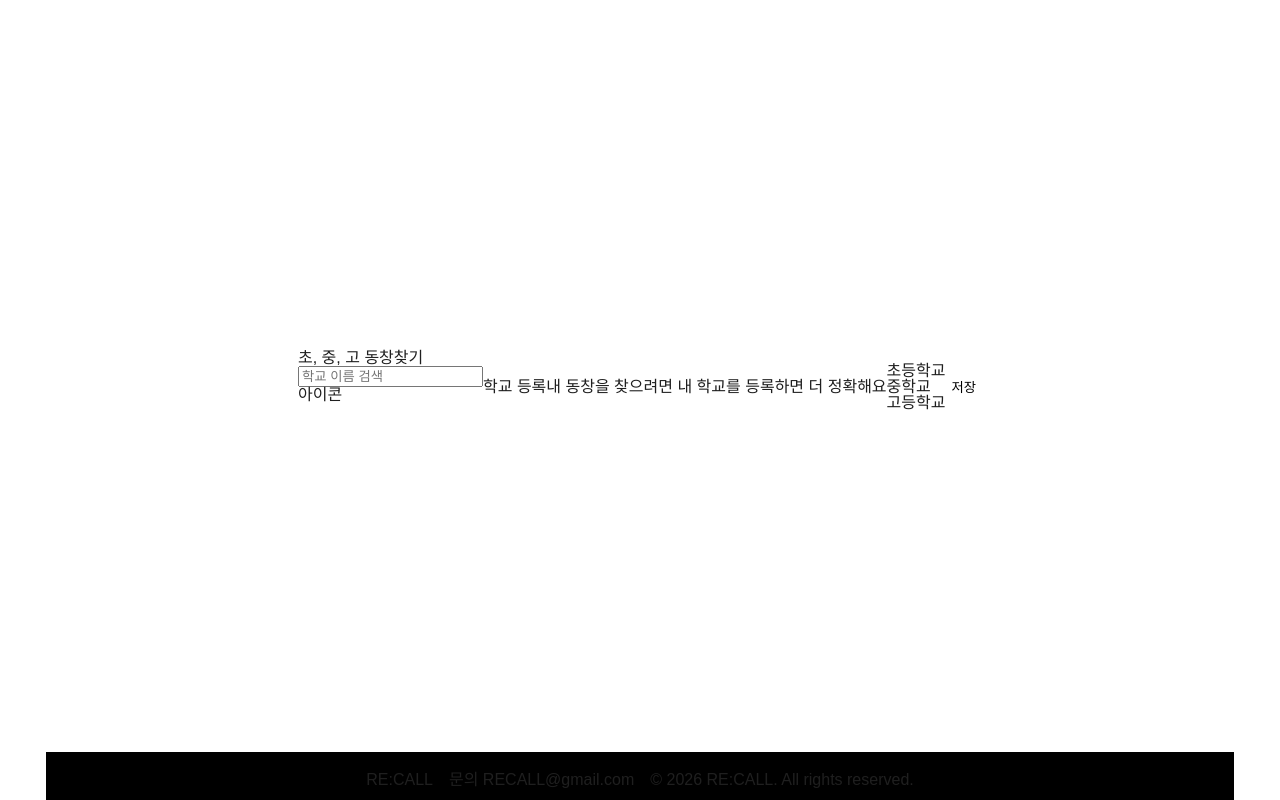
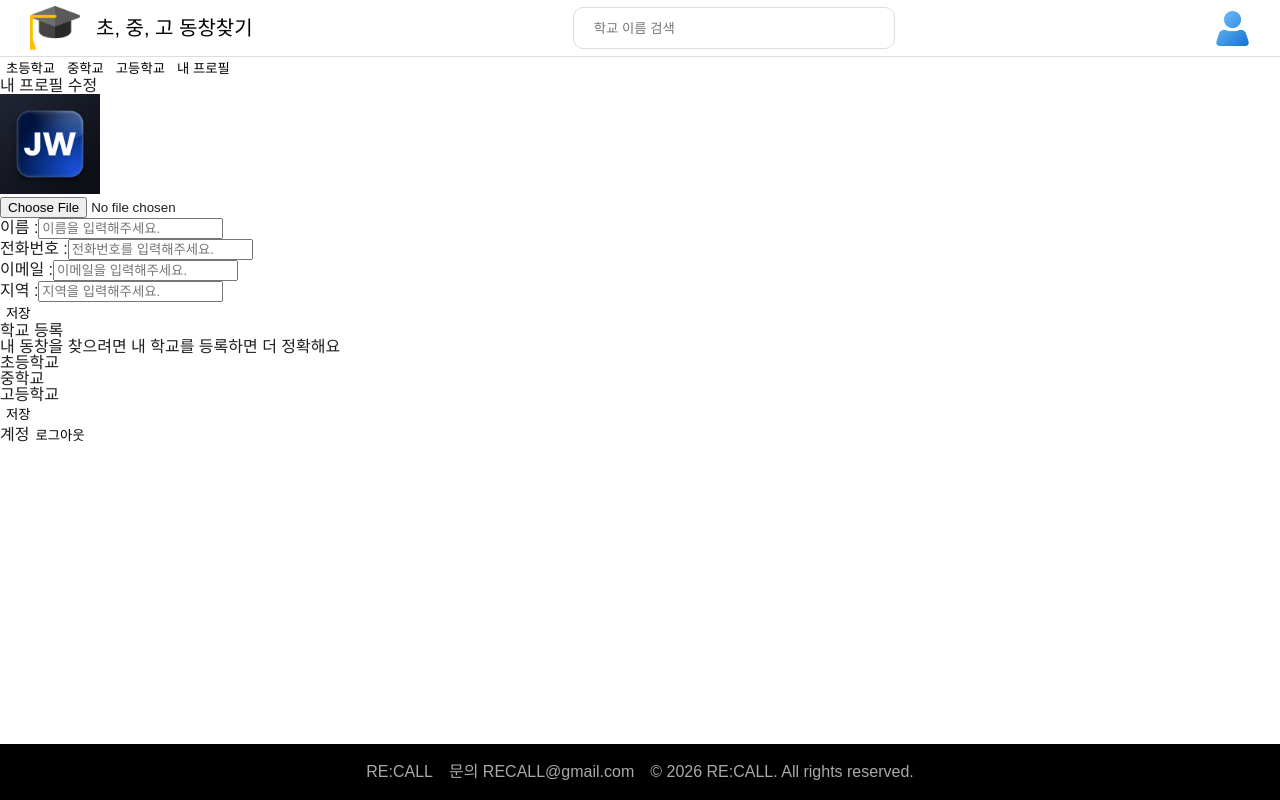
Before and after one commit to sw-2-2/recall-frontend, a React (Vite) app: page /profile in a window 1280 px wide. Shown: the top 800 px of the page. Built offline with nearby package versions, Linux system fonts and the light colour scheme.

Commit message:
style:로그인페이지, 푸터 해결

```diff
--- a/src/App.css
+++ b/src/App.css
@@ -3,7 +3,25 @@
   color: #1f1f1f;
 }
 
+html,
+body,
 #root {
+  height: 100%;
   margin: 0;
   padding: 0;
 }
+
+.appShell {
+  min-height: 100vh;
+  display: flex;
+  flex-direction: column;
+}
+
+.appMain {
+  flex: 1;
+  display: flex;
+}
+
+.appMain > * {
+  flex: 1;
+}
--- a/src/App.tsx
+++ b/src/App.tsx
@@ -1,15 +1,12 @@
-import { NavLink, Navigate, Route, Routes } from 'react-router-dom'
+import { Route, Routes } from 'react-router-dom'
 import './App.css'
-import AlumniListPage from './pages/AlumniListPage'
 import LoginPage from './pages/LoginPage'
 import ProfilePage from './pages/ProfilePage'
-import SchoolListPage from './pages/SchoolListPage'
-import TopBar from './components/ui/TopBar'
 import PageFooter from './components/ui/PageFooter'
 
 function App() {
   return (
-    <div className="">
+    <div className="appShell">
       {/* <TopBar></TopBar>
       <nav className="">
         <NavLink to="/">로그인</NavLink>
@@ -18,6 +15,7 @@ function App() {
         <NavLink to="/alumni">동창 리스트</NavLink>
       </nav> */}
 
+      <main className="appMain">
         <Routes>
           <Route path="/" element={<LoginPage />} />
           {/* <Route path="/schools" element={<SchoolListPage />} /> */}
@@ -25,7 +23,7 @@ function App() {
           {/* <Route path="/alumni" element={<AlumniListPage />} /> */}
           {/* <Route path="*" element={<Navigate to="/" replace />} /> */}
         </Routes>
-
+      </main>
       <PageFooter />
     </div>
   )
--- a/src/components/styles/PageFooter.module.css
+++ b/src/components/styles/PageFooter.module.css
@@ -1,8 +1,6 @@
 .footer {
     background-color: black;
-    width: 100%;
-    max-width: 71.25rem;
-    margin: 0 auto;
+    color:darkgray;
     padding: 1.25rem 1.5rem;
     display: flex;
     align-items: center;
--- /dev/null
+++ b/src/components/styles/TopBar.module.css
@@ -0,0 +1,51 @@
+.MainButton {
+    vertical-align: middle;
+    display: flex;
+    align-items: center;
+    flex-direction: row;
+    justify-content: space-between;
+    gap: 16px;
+    font-size: 20px;
+}
+
+.icon {
+    width: 50px;
+    height: 50px;
+}
+
+.HeaderDiv {
+    height: 7vh;
+    padding: 0 30px;
+    text-align: center;
+    vertical-align: middle;
+    display: flex;
+    align-items: center;
+    flex-direction: row;
+    justify-content: space-between;
+    border-width: 0px 0px 1px;
+    border-style: solid;
+    border-color: #dddddd;
+}
+
+.SchoolInput {
+    width: 35vh;
+    height: 30px;
+    border: 1.5px solid #dddddd;
+    border-radius: 10px;
+    padding: 5px 20px;
+}
+
+input[type=button] {
+    width: 35px;
+    height: 35px;
+    cursor: pointer;
+}
+
+.userIcon {
+    background-image: url("../../assets/icons/user-icon.png");
+    background-repeat: no-repeat;
+    background-position: center;
+    background-size: cover;
+    border: none;
+    background-color: white;
+}
--- a/src/components/ui/TopBar.tsx
+++ b/src/components/ui/TopBar.tsx
@@ -1,10 +1,22 @@
+import style from "../styles/TopBar.module.css"
+import graduationIcon from "../../assets/icons/graduation-icon.png"
+import { Link } from "react-router-dom";
+
 const TopBar = () => {
   return (
-  <header>
-    <div className = "">초, 중, 고 동창찾기</div>
-    <input className = "" placeholder = "학교 이름 검색"></input>
-    <div>아이콘</div>
-  </header>
+    <div className={style.HeaderDiv}>
+      <Link to={'/'} className={style.MainButton} style={{
+        color: "black",
+        textDecorationLine: "none"
+      }}>
+        <img className={style.icon} src={graduationIcon} />
+        초, 중, 고 동창찾기
+      </Link>
+      <input className={style.SchoolInput} placeholder="학교 이름 검색" />
+      <Link to={'/profile'}>
+        <input type="button" id="user" className={style.userIcon} />
+      </Link>
+    </div>
   )
 }
 
--- a/src/index.css
+++ b/src/index.css
@@ -31,6 +31,9 @@ footer, header, hgroup, menu, nav {
 body {
     line-height: 1;
 }
+html, body, #root {
+    height: 100%;
+}
 ol, ul {
     list-style: none;
 }
--- a/src/pages/LoginPage.tsx
+++ b/src/pages/LoginPage.tsx
@@ -4,21 +4,21 @@ import kakaoLoginImg from '../assets/images/kakao_login_large_wide.png'
 
 function LoginPage() {
   return (
-    <section>
+    <div className={style.LoginPage}>
       <div className={style.LoginPageBasic}>
         <div className={style.LoginPageText}>
           <div>안녕하세요</div>
           <div>RE:CALL 입니다.</div>
-          <p style={{fontSize:'16px'}}>찾고 싶은 추억의 친구가 있으신가요?</p>
+          <p style={{ fontSize: '16px' }}>찾고 싶은 추억의 친구가 있으신가요?</p>
         </div>
-        <div>
-          <div className={style.LoginButton}>LOGIN</div><br/>
-          <button type="button">
+        <div className={style.LoginButton}>
+          <div style={{marginLeft:'10px'}}>LOGIN</div><br/>
+          <button type="button" >
             <img src={kakaoLoginImg} />
           </button>
         </div>
       </div>
-    </section>
+    </div>
   )
 }
 
--- a/src/pages/styles/LoginPage.module.css
+++ b/src/pages/styles/LoginPage.module.css
@@ -1,9 +1,8 @@
-section {
+.LoginPage {
     display: flex;
     justify-content: center;
     align-items: center;
-    height: 94vh;
-
+    min-height: 100%;
 }
 
 button {
@@ -11,7 +10,7 @@ button {
 }
 
 img {
-    width: 30vh;
+    width: 350px;
 }
 
 .LoginPageBasic {
@@ -36,4 +35,5 @@ img {
 .LoginButton {
     text-align: left;
     padding-left: 6px;
+    min-width: 90px;
 }
```
Also changed, not shown: src/pages/SchoolListPage.tsx (+7 -7 lines), src/assets/icons/graduation-icon.png (added), src/assets/icons/user-icon.png (added). Lines whose indentation alone changed are shown as unchanged.
